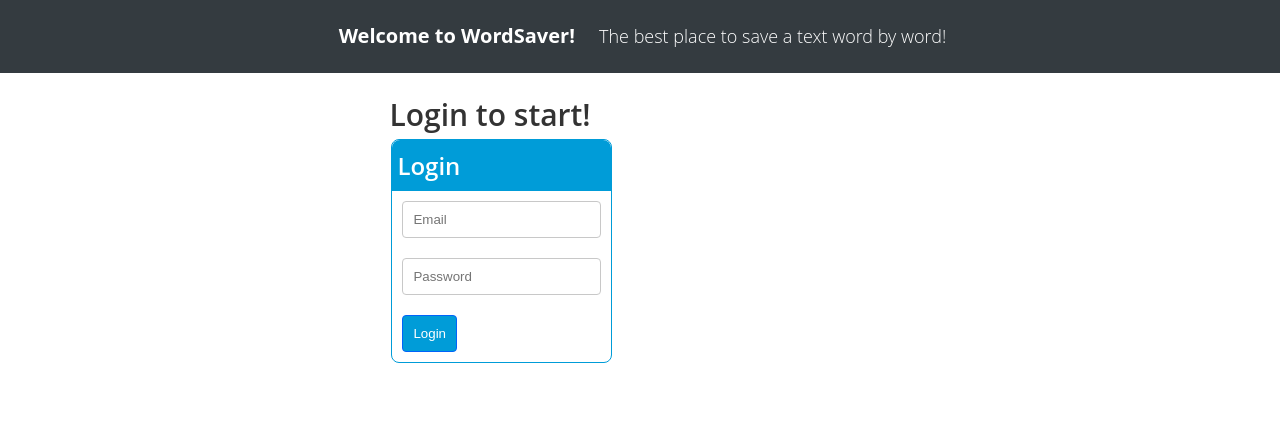
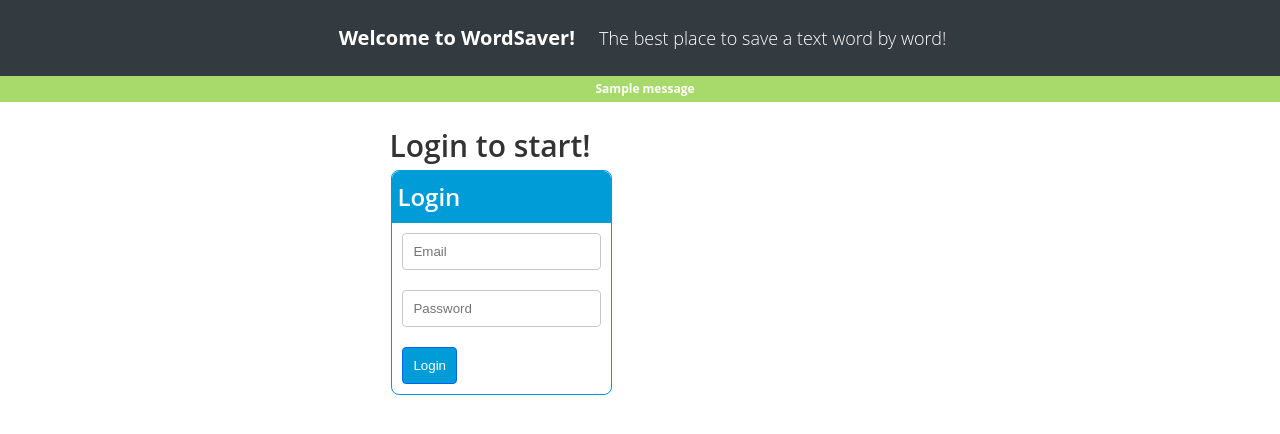
Before and after one commit to dsebok/word-saver, a Flask app: page / in a window 1280 px wide. Shown: the top 434 px of the page. Run offline with Flask 2, Linux system fonts and the light colour scheme; one stand-in notice (Sample message) is shown.

Commit message:
Create banners

```diff
--- a/app.py
+++ b/app.py
@@ -1,4 +1,4 @@
-from flask import Flask, request, render_template, url_for, redirect, session
+from flask import Flask, request, render_template, url_for, redirect, session, flash
 from service import account_service, word_service
 
 
@@ -25,12 +25,12 @@ def saveWords():
         text = request.form['text']
         if word_service.textHasInvalidCharacters(text):
             session['text'] = text
+            flash("Error: text had invalid characters!", "error")
             return redirect(url_for("savingPage"))
-            # add error msg
         word_service.saveText(text)
         session['text'] = ""
+        flash("The words of the text has been saved successfully!", "success")
         return redirect(url_for("savingPage"))
-        # add success msg
     return redirect("/")
 
 
@@ -47,9 +47,9 @@ def countWord():
     if 'loggedin' in session:
         word = request.form['word']
         if word_service.wordHasInvalidCharacters(word):
+            flash("Error: text had invalid characters!", "error")
             return redirect(
                 url_for("wordCountingPage", word="-", quantity="-"))
-            # redirect banner for typing in sg
         quantity = word_service.getWordCount(word)
         return redirect(
             url_for("wordCountingPage", word=word, quantity=quantity))
@@ -72,17 +72,16 @@ def authenticate():
     account = account_service.findMatchingCredentials(email, password)
     if account:
         createSession(account)
+        flash("You were successfully logged in", "success")
         return redirect("/word-saving")
     else:
-        return "Email address or Password is incorrect!"
+        flash("Email address or Password is incorrect!", "error")
+        return redirect("/")
 
 
 @app.route('/logout')
 def logout():
-    session.pop('loggedin', None)
-    session.pop('id', None)
-    session.pop('username', None)
-    session.pop('text', None)
+    session.clear()
     return redirect("/")
 
 
--- a/service/word_service.py
+++ b/service/word_service.py
@@ -27,7 +27,9 @@ def wordHasInvalidCharacters(word):
 def textHasInvalidCharacters(text):
     if text.strip() == "":
         return True
-    text = re.sub(r"[ -:()?!,.\d]", "a", text)
+    text = re.sub(r"[\*\'\"+%/]", "=", text)
+    text = re.sub(r"[ -:()?!,.\d]", "", text)
+    text += "a"
     return not text.isalpha()
 
 
--- a/static/css/main.css
+++ b/static/css/main.css
@@ -2,6 +2,7 @@
 	--blue: rgb(0,156,216);
 	--dark: rgb(52,59,64);
 	--grey: rgb(200,200,200);
+	--delicious-green: rgb(168,217,107);
 }
 
 html {
@@ -83,7 +84,9 @@ header button {
 
 h1{
     font-size: 50px;
-    font-weight: 700;
+	font-weight: 700;
+	margin-block-start: 15px;
+    margin-block-end: 15px;
 }
 
 h2 {
@@ -122,7 +125,7 @@ a {
 /******************* CONTAINERS *******************/
 
 main {
-	margin-top: 70px;
+	margin-top: 76px;
 }
 
 section {
@@ -166,6 +169,23 @@ td {
 	color: grey;
 }
 
+.banner {
+	width: 100%;
+	font-size: 0.75rem;
+	font-weight: bold;
+	padding: 5px;
+	text-align: center;
+}
+
+.success {
+	background-color: var(--delicious-green);
+	color: white;
+}
+
+.error {
+	background-color: red;
+}
+
 /******************* FORM *******************/
 
 button {
--- a/templates/base-loggedin.html
+++ b/templates/base-loggedin.html
@@ -1,7 +1,6 @@
 {% extends 'base.html' %}
 
-{% block nav %}
-<header>
+{% block header %}
     <div id="nav-and-logout">
         <nav>
             <a id="header" href="{{ url_for('savingPage') }}">WordSaver</a>
@@ -24,5 +23,4 @@
             <button type="submit">Logout</button>
         </form>
     </div>
-</header>
 {% endblock %}
--- a/templates/base.html
+++ b/templates/base.html
@@ -11,8 +11,19 @@
 </head>
 
 <body>
-    {% block nav %}{% endblock %}
-    {% block body %}{% endblock %}
+    <header>
+        {% block header %}{% endblock %}
+    </header>
+    <main>
+        {% with messages = get_flashed_messages(with_categories=true) %}
+            {% if messages %}
+                {% for category, message in messages %}
+                    <div class = "banner {{ category }}">{{ message }}</div>
+                {% endfor %}
+            {% endif %}
+        {% endwith %}
+        {% block main %}{% endblock %}
+    </main>
 </body>
 
 </html>
--- a/templates/index.html
+++ b/templates/index.html
@@ -1,11 +1,10 @@
 {% extends 'base.html' %}
 
-{% block body %}
-<header>
+{% block header %}
     <h1 id="header">Welcome to WordSaver!</h1>
     <small id="description">The best place to save a text word by word!</small>
-</header>
-<main>
+{% endblock %}
+{% block main %}
     <section>
         <form action="{{ url_for('authenticate') }}" method="POST">
             <h2>Login to start!</h2>
@@ -17,5 +16,4 @@
             </fieldset>
         </form>
     </section>
-</main>
 {% endblock %}
--- a/templates/saving.html
+++ b/templates/saving.html
@@ -1,7 +1,6 @@
 {% extends 'base-loggedin.html' %}
 
-{% block body %}
-<main>
+{% block main %}
     <section>
         <form action="{{ url_for('saveWords') }}" method="POST">
             <h2>Save your whole text!</h2>
@@ -15,5 +14,4 @@
             </fieldset>
         </form>
     </section>
-</main>
 {% endblock %}
--- a/templates/word-counting.html
+++ b/templates/word-counting.html
@@ -1,7 +1,6 @@
 {% extends 'base-loggedin.html' %}
 
-{% block body %}
-<main>
+{% block main %}
     <section>
         <form action="{{ url_for('countWord') }}" method="POST">
             <h2>Count your word!</h2>
@@ -32,5 +31,4 @@
             </fieldset>
         </form>
     </section>
-</main>
 {% endblock %}
--- a/templates/word-table.html
+++ b/templates/word-table.html
@@ -1,7 +1,6 @@
 {% extends 'base-loggedin.html' %}
 
-{% block body %}
-<main>
+{% block main %}
     <section>
         <form action="{{ url_for('wordTablePage') }}" method="GET">
             <h2>These are all the words that are contained in the database!</h2>
@@ -30,5 +29,4 @@
             </fieldset>
         </form>
     </section>
-</main>
 {% endblock %}
```
